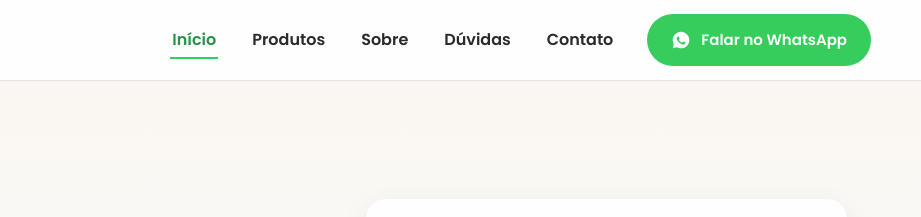
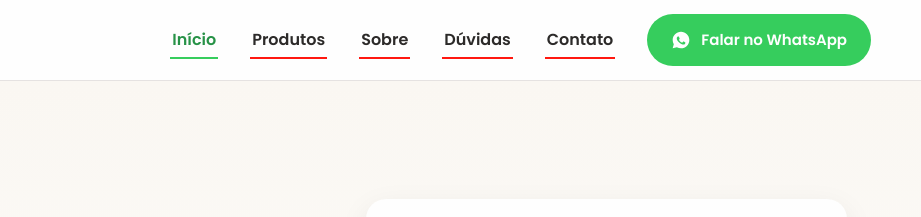
Before and after one commit to Agencia-Local/euro-top-site, a plain HTML site: page index.html in a window 1280 px wide. Shown: the top 217 px of the page, 359-1280 px from the left. Drawn offline with Linux system fonts and the light colour scheme.

Commit message:
Adiciona sublinhado vermelho nos itens do menu principal

```diff
--- a/assets/css/style.css
+++ b/assets/css/style.css
@@ -315,7 +315,7 @@ button {
 
 .main-nav__links a {
   padding: 6px 2px;
-  border-bottom: 2px solid transparent;
+  border-bottom: 2px solid var(--color-accent);
 }
 
 .main-nav__links a:hover,
```
